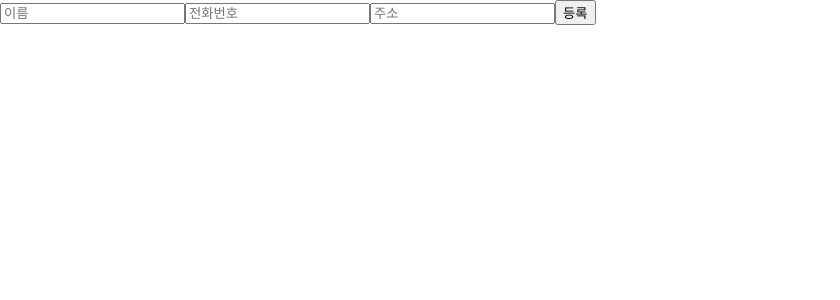
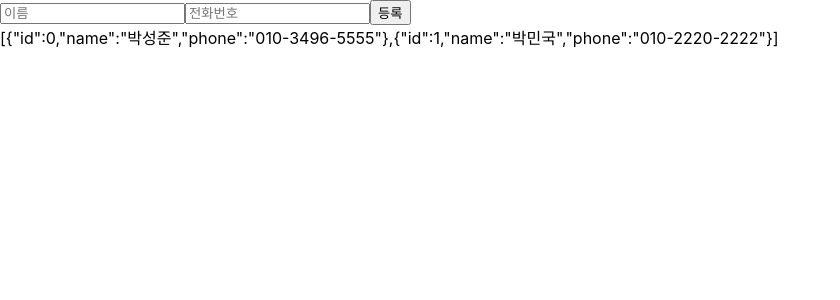
Before and after one commit to sungjoongithub/React, a React (Create React App) app in the folder phone-book/: page / in a window 1280 px wide. Shown: the top 300 px of the page, without its empty margins (0-840 px from the left). Built offline with nearby package versions, Linux system fonts and the light colour scheme.

Commit message:
데이터 추가부분 공부

```diff
--- a/phone-book/src/App.js
+++ b/phone-book/src/App.js
@@ -2,17 +2,36 @@ import React, { Component } from 'react';
 import PhoneForm from './components/PhoneFrom';
 
 class App extends Component {
-  handleCreate = (data) => {
-    console.log(data);
+ id=2
+ state={
+   information:[
+     {
+       id:0,
+       name:'박성준',
+       phone:'010-3496-5555'
+     },
+     {
+       id:1,
+       name:'박민국',
+       phone:'010-2220-2222'
+     }
+   ]
   }
-  render() {
-    return (
-      <div>
-        <PhoneForm
-        onCreate={this.handleCreate}/>
-      </div>
-    );
-  }
-}
+   handleCreate=(data)=>{
+     const{information}=this.state;
+     this.setState({
+       information: information.concat({id:this.id++,...data})
+     })
+   }
 
+ render(){
+   const{information}=this.state;
+   return(
+     <div>
+       <PhoneForm onCreate={this.handleCreate}/>
+       {JSON.stringify(information)}
+    </div>
+   );
+ }
+ }
 export default App;
--- a/phone-book/src/components/PhoneFrom.js
+++ b/phone-book/src/components/PhoneFrom.js
@@ -3,8 +3,7 @@ import React, { Component } from 'react';
 class PhoneForm extends Component {
   state = {
     name: '',
-    phone: '',
-    address:''
+    phone: ''
   }
   handleChange = (e) => {
     this.setState({
@@ -20,7 +19,6 @@ class PhoneForm extends Component {
     this.setState({
       name: '',
       phone: '',
-      address:''
     })
   }
   render() {
@@ -39,13 +37,6 @@ class PhoneForm extends Component {
           name="phone"
         />
 
-        <input
-            placeholder="주소"
-            value={this.state.address}
-            onChange={this.handleChange}
-            name="address"
-
-        />
         <button type="submit">등록</button>
       </form>
     );
```
